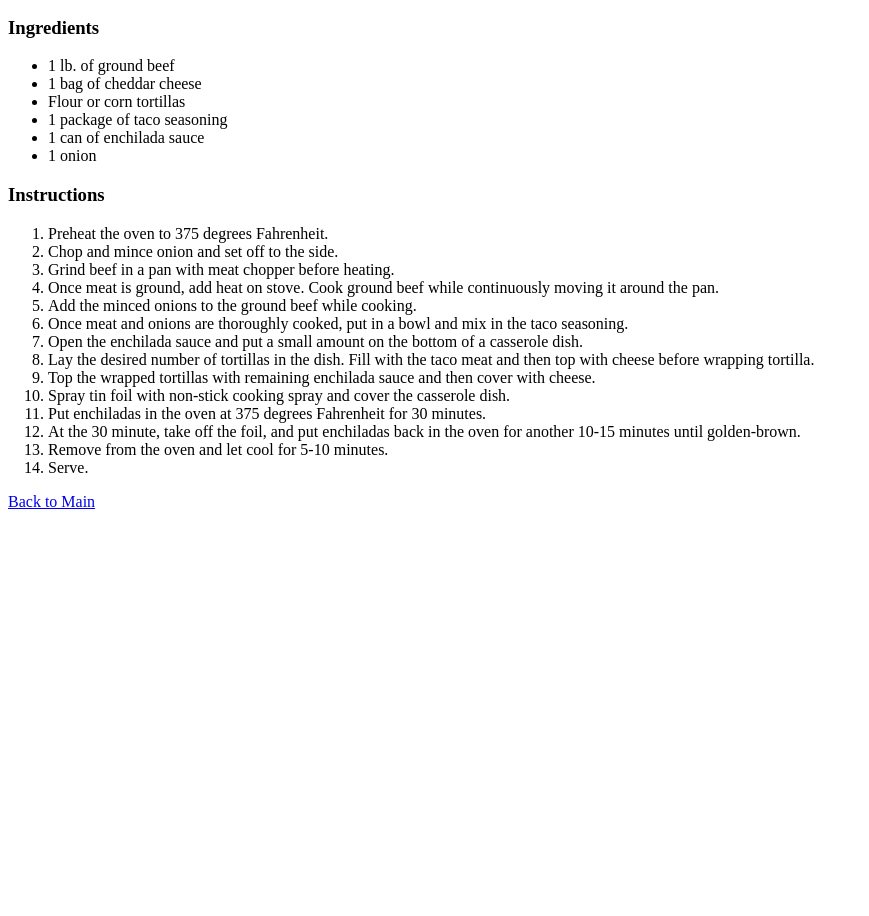
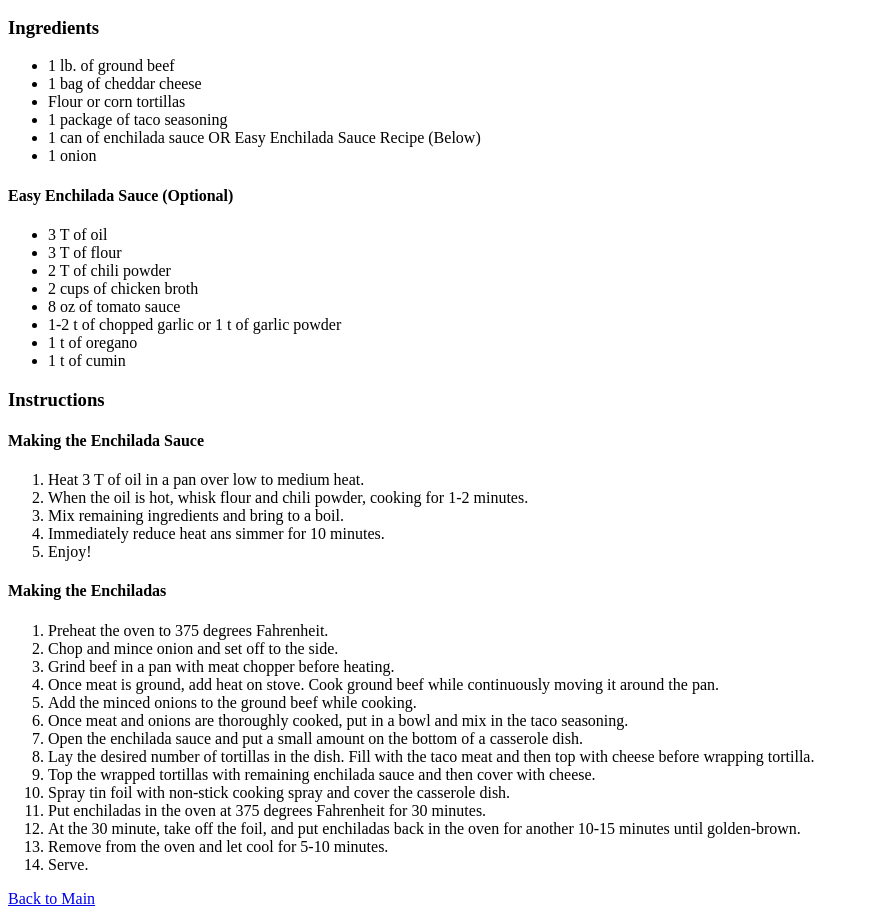
Before and after one commit to astroluxtux/odin-recipes-original, a plain HTML site: page recipes/enchiladas.html in a window 1280 px wide. Shown: the part 884-1800 px from the top of the page, without its empty margins (0-869 px from the left). Before the commit the page ends 1403 px from the top, so only its background shows below. Drawn offline with Linux system fonts and the light colour scheme.

Commit message:
Added Easy Enchilada Sauce Recipe to Enchilada page

```diff
--- a/recipes/enchiladas.html
+++ b/recipes/enchiladas.html
@@ -17,11 +17,31 @@
             <li>1 bag of cheddar cheese</li>
             <li>Flour or corn tortillas</li>
             <li>1 package of taco seasoning</li>
-            <li>1 can of enchilada sauce</li>
+            <li>1 can of enchilada sauce OR Easy Enchilada Sauce Recipe (Below)</li>
             <li>1 onion</li>
+        </ul>
+        <h4>Easy Enchilada Sauce (Optional)</h4>
+        <ul>
+            <li>3 T of oil</li>
+            <li>3 T of flour</li>
+            <li>2 T of chili powder</li>
+            <li>2 cups of chicken broth</li>
+            <li>8 oz of tomato sauce</li>
+            <li>1-2 t of chopped garlic or 1 t of garlic powder</li>
+            <li>1 t of oregano</li>
+            <li>1 t of cumin</li>
         </ul>
         <h3>Instructions</h3>
         <!-- This is where I am going to go over the steps for the recipe -->
+        <h4>Making the Enchilada Sauce</h4>
+        <ol>
+            <li>Heat 3 T of oil in a pan over low to medium heat.</li>
+            <li>When the oil is hot, whisk flour and chili powder, cooking for 1-2 minutes.</li>
+            <li>Mix remaining ingredients and bring to a boil.</li>
+            <li>Immediately reduce heat ans simmer for 10 minutes.</li>
+            <li>Enjoy!</li>
+        </ol>
+        <h4>Making the Enchiladas</h4>
         <ol>
             <li>Preheat the oven to 375 degrees Fahrenheit.</li>
             <li>Chop and mince onion and set off to the side.</li>
```
Also changed, not shown: index.html (+2 -1 lines), styles/style.css (added, +10 -0 lines).
